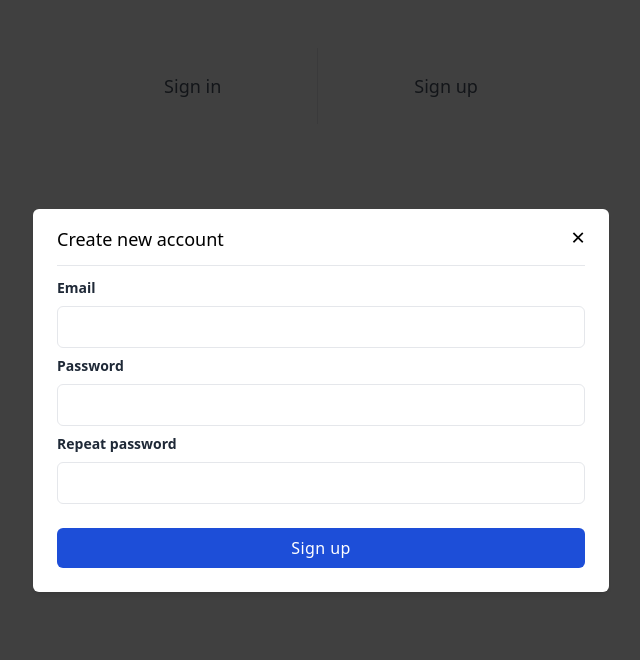
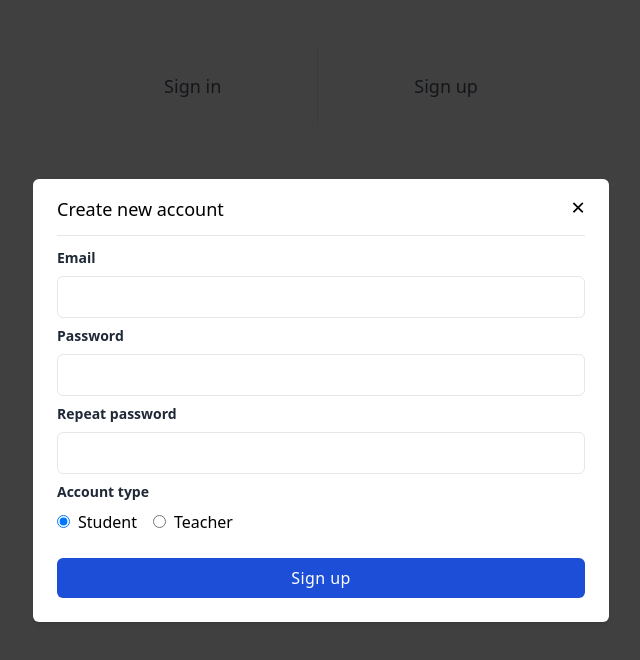
Before and after one commit to krizek79/WEBTE2_final_project_fe, a React (Vite) app: page / in a window 1280 px wide. Both pictures are taken after a click on the button "Sign up". Shown: the top 660 px of the page, without its empty margins (319-959 px from the left). Built offline with nearby package versions, Linux system fonts and the light colour scheme.

Commit message:
added role type checkboxes into RegistrationModal.jsx

```diff
--- a/src/component/authentication/RegistrationModal.jsx
+++ b/src/component/authentication/RegistrationModal.jsx
@@ -8,7 +8,7 @@ export default function RegistrationModal(props) {
         email: "",
         password: "",
         matchingPassword: "",
-        role: ""
+        role: "student"
     })
 
     function validateEmail(email) {
@@ -163,6 +163,37 @@ export default function RegistrationModal(props) {
                             />
                             <span id="registrationMatchingPasswordError" className="text-red-500 text-sm"></span>
                         </div>
+                        <div className="mb-2">
+                            <div className="block text-sm font-semibold text-gray-800">
+                                Account type
+                            </div>
+                            <div className="mt-2 flex items-center">
+                                <input
+                                    id="student"
+                                    type="radio"
+                                    name="role"
+                                    value="student"
+                                    checked={registrationRequest.role === "student"}
+                                    onChange={handleChange}
+                                    className="mr-2"
+                                />
+                                <label htmlFor="student" className="mr-4">
+                                    Student
+                                </label>
+                                <input
+                                    id="teacher"
+                                    type="radio"
+                                    name="role"
+                                    value="teacher"
+                                    checked={registrationRequest.role === "teacher"}
+                                    onChange={handleChange}
+                                    className="mr-2"
+                                />
+                                <label htmlFor="teacher" className="mr-4">
+                                    Teacher
+                                </label>
+                            </div>
+                        </div>
                         <div className="mt-6">
                             <button
                                 className="w-full px-4 py-2 tracking-wide text-white transition-colors
```
